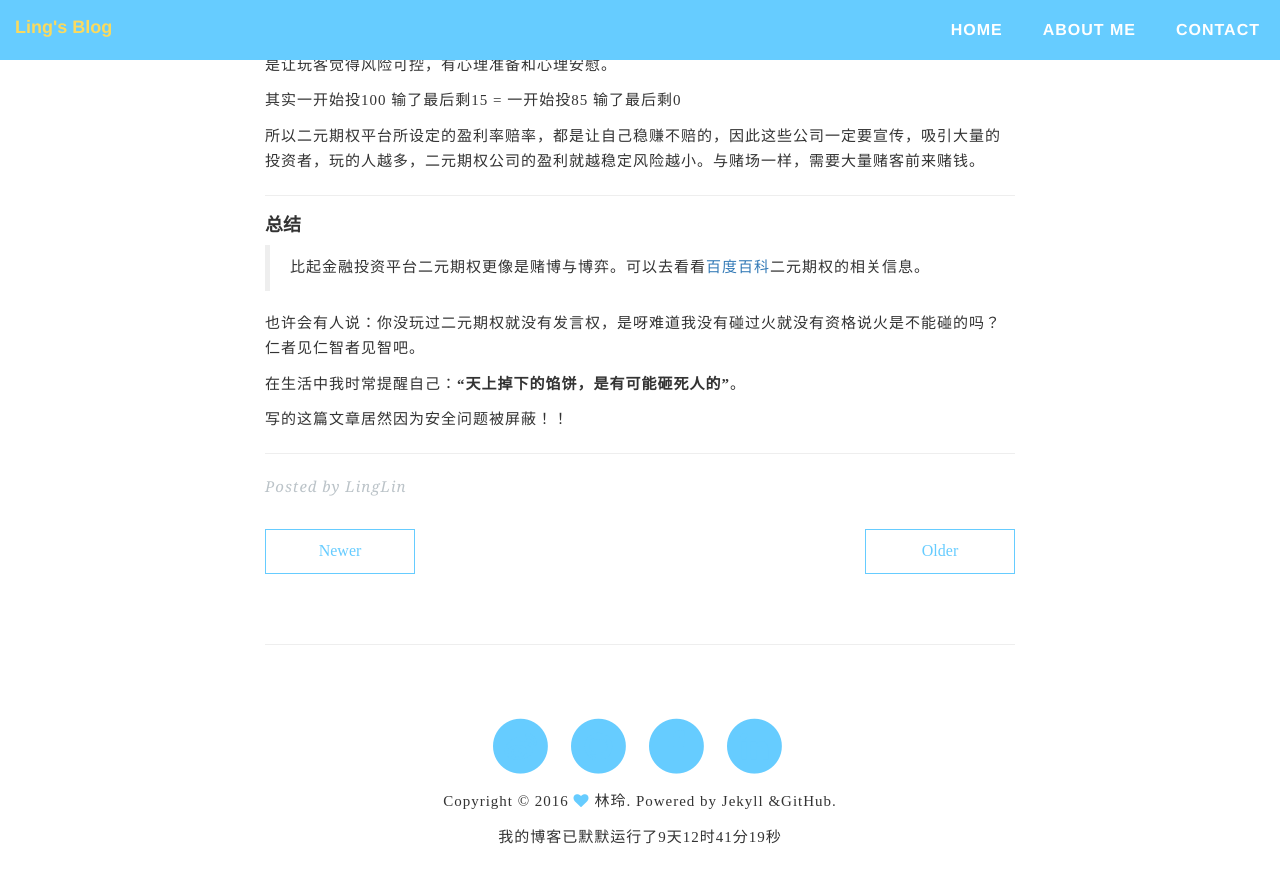
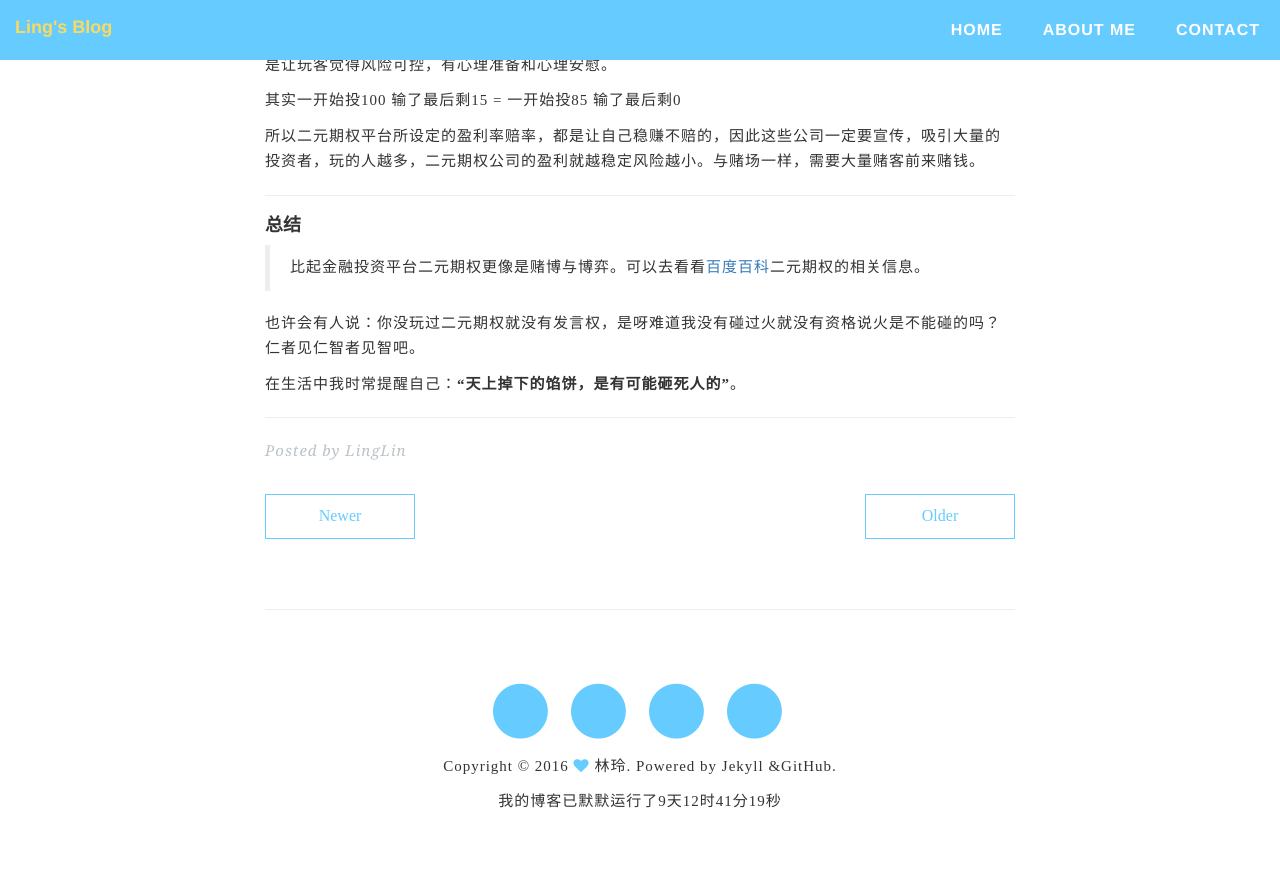
Before and after one commit to LingLinyp/LingLinyp.github.io, a Jekyll site: the page built from _posts/2016-12-13-test.md, in a window 1280 px wide and 900 px high, scrolled down 2088 px. Shown: the top 883 px of the window. Built offline with Jekyll 4.4.1, drawn with Linux system fonts in a browser that asks for light colours; comment, search, counter and statistics services are not loaded.

Commit message:
test_post

```diff
--- a/_posts/2016-12-13-learning.md
+++ b/_posts/2016-12-13-test.md
@@ -92,6 +92,3 @@ tags: '学习'
 也许会有人说：你没玩过二元期权就没有发言权，是呀难道我没有碰过火就没有资格说火是不能碰的吗？仁者见仁智者见智吧。
 
 在生活中我时常提醒自己：**“天上掉下的馅饼，是有可能砸死人的”**。
-
-
-写的这篇文章居然因为安全问题被屏蔽！！
```
